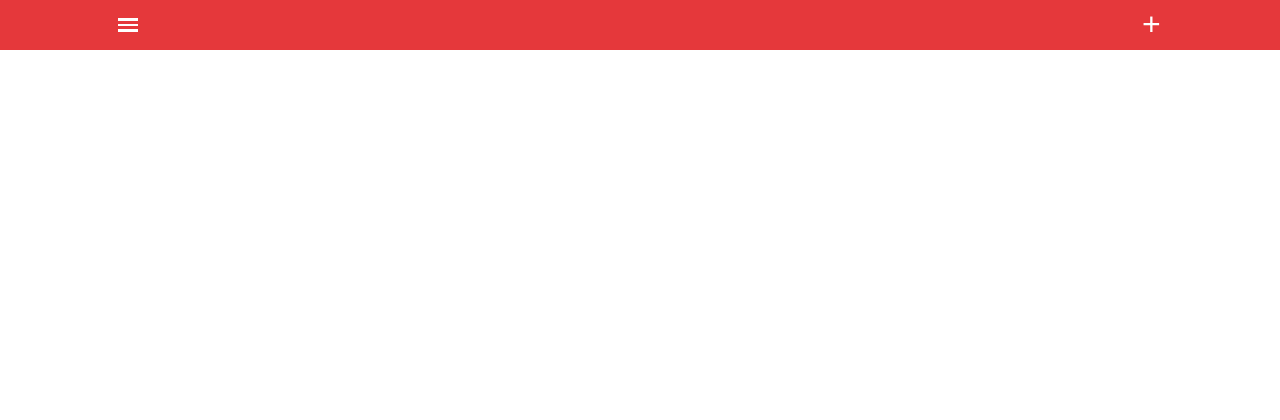
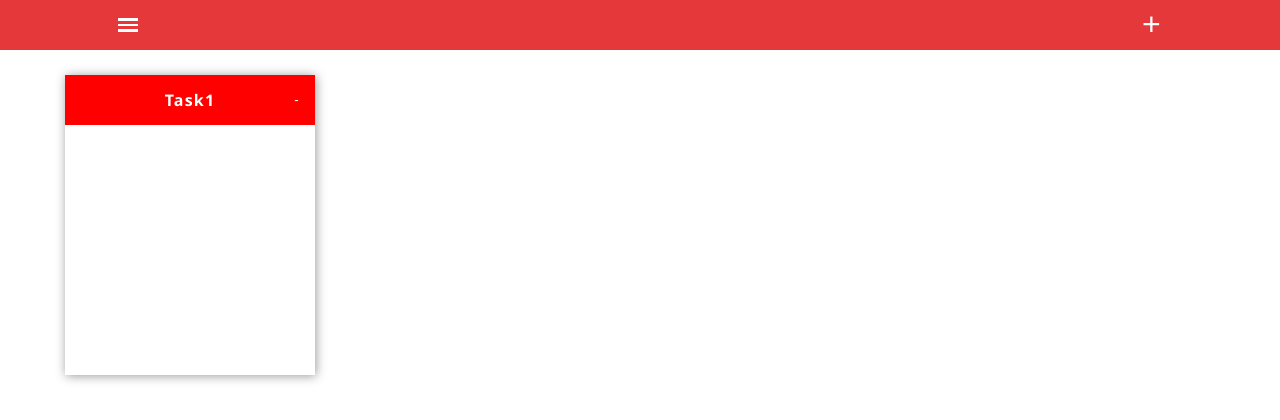
Before and after one commit to Lincler12/to-do, a plain HTML site: page index.html in a window 1280 px wide. Drawn offline with Linux system fonts and the light colour scheme.

Commit message:
task prototype done

```diff
--- a/index.html
+++ b/index.html
@@ -4,6 +4,7 @@
 <head></head>
 <link rel="stylesheet" href="reset.css" />
 <link rel="stylesheet" href="style.css" />
+<link rel="stylesheet" href="task.css" />
 <link rel="stylesheet" href="menu-button.css">
 <meta charset="UTF-8" />
 <meta name="viewport" content="width=device-width, initial-scale=1, maximum-scale=1, user-scalable=no" />
@@ -76,7 +77,15 @@
 			<li><button>Chores</button></li>
 		</ul>
 	</div>
-	<div class="content"></div>
+	<div class="content">
+		<div class = 'card'>
+			<div class = 'card-header'>
+				<h4>Task1</h4>
+				<button class = "button2">-</button>
+			</div>
+			<textarea class = 'card-body'></textarea>
+		</div>
+	</div>
 	<script src="ui-modal-toggle.js"></script>
 	<script src="ui-project-toggle.js"></script>
 	<script src="ui-task-toggle.js"></script>
--- a/project-add-toggle.js
+++ b/project-add-toggle.js
@@ -1,4 +1,4 @@
-const projectAddToggle = () => {
+const projectAddToggle = (() => {
   const getProjectName = document.getElementById("get-project-name");
   const addProjectBtn = document.getElementById("add-project-btn");
   const closeBtn = getProjectName.querySelector(".close-btn");
@@ -27,4 +27,4 @@ const projectAddToggle = () => {
   });
   addProjectBtn.addEventListener("click", toggleProjectNameInput);
   closeBtn.addEventListener("click", closeProjectInputName);
-};
+})();
--- a/style.css
+++ b/style.css
@@ -126,10 +126,6 @@ div.sidenav ul li button {
 }
 div.sidenav ul li button:hover {
   color: #222222;
-}
-div.content {
-  grid-area: content;
-  padding: 25px 10px;
 }
 
 .project-wrapper-off {
--- /dev/null
+++ b/task.css
@@ -0,0 +1,53 @@
+div.content {
+  grid-area: content;
+  padding: 25px 10px;
+  display: grid;
+  grid-template-rows: repeat(auto-fill, 300px);
+  grid-template-columns: repeat(auto-fill, 250px);
+  gap: 50px;
+  justify-content: center;
+  overflow: auto;
+  min-height: 100%;
+}
+
+.card {
+  height: 300px;
+  width: 250px;
+  display: grid;
+  grid-template-rows: 1fr 5fr;
+  box-shadow: 1px 1px 10px #999999;
+}
+
+.card-header {
+  display: grid;
+  grid-template-columns: 1fr 5fr 1fr;
+  grid-template-areas: "button1 title button2";
+  justify-items: center;
+  align-items: center;
+  background-color: red;
+  color: white;
+}
+.card-header h4 {
+  grid-area: title;
+  height: 100%;
+  display: flex;
+  justify-content: center;
+  align-items: center;
+}
+
+.card-header .button2 {
+  grid-area: button2;
+  background-color: transparent;
+  color: white;
+  height: 100%;
+}
+
+.card-header .button1 {
+  grid-area: button1;
+}
+
+.card-body {
+  padding: 20px 10px;
+  font-size: 16px;
+  resize: none;
+}
```
